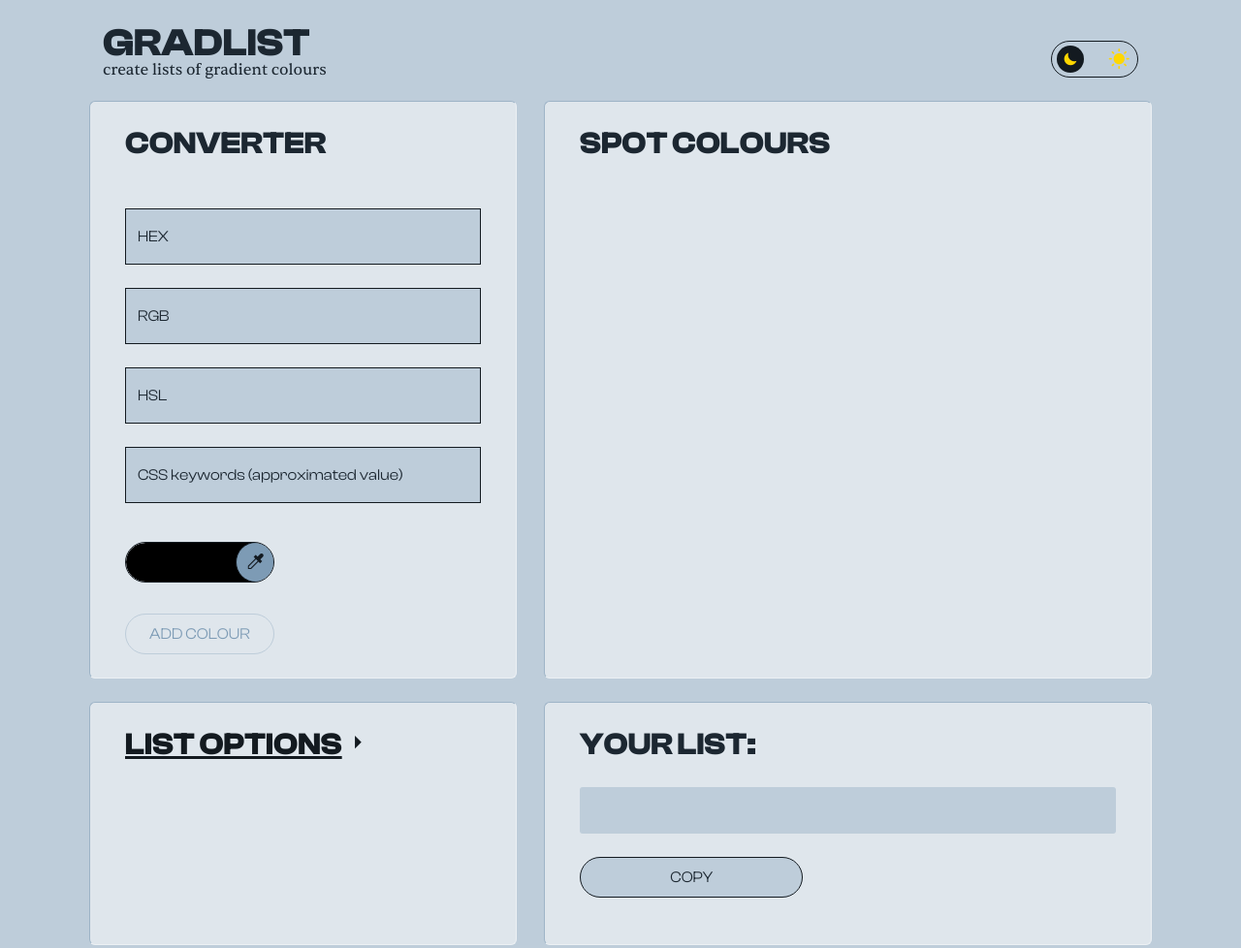
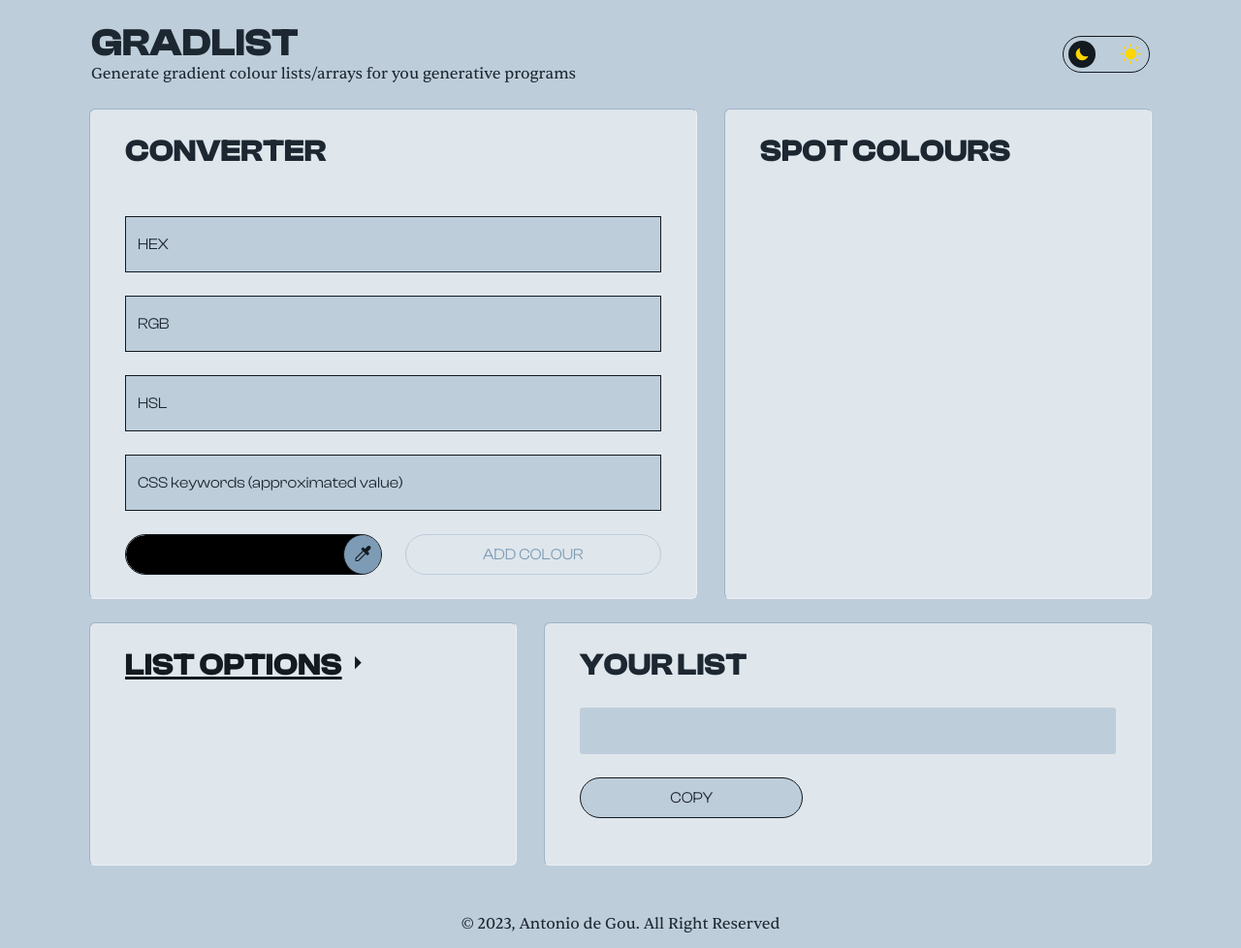
Before and after one commit to antoniodegou/gradlist-mod2b, a website built with Vite: page index.html in a window 1280 px wide. Shown: the top 978 px of the page at 97% size. Built offline with nearby package versions, Linux system fonts and the light colour scheme; files whose address does not match are found by name.

Commit message:
ajusted header alignments, and top sections widths ratios

```diff
--- a/index.html
+++ b/index.html
@@ -15,13 +15,13 @@
     <div class="row justify-content-center w-100 m-auto">
 
         <!-- header -->
-        <header class="row col-12">
-          <div class=" pb-4 pt-4 d-flex justify-content-center align-items-center">
+        <header class="row col-12" >
+          <div class=" pb-4 pt-4 pe-0 ps-0 d-flex justify-content-center align-items-center" >
             <div class="  col-6 m-0 p-0  ">
               <h1 class="  m-0   pe-3 lh-1">gradList</h1>
-              <p class="  m-0 lh-1">create lists of gradient colours</p>
+              <p class="  m-0 lh-3">Generate gradient colour lists/arrays for you generative programs</p>
             </div>
-            <div class=" d-flex col-6  m-0  p-0   align-self-end  justify-content-end align-items-center    ">
+            <div class=" d-flex col-6  m-0  p-0    justify-content-end align-items-center    ">
               <input type="checkbox" id="my_switch">
               <label class="my_switch_label fs1" for="my_switch">
                   <span class="icon-moon"></span>
@@ -33,7 +33,7 @@
         </header>
 
         <!-- converter -->
-        <section class="row  col-12  col-md-5 me-md-3 mb-4   ">
+        <section class="row  col-12  col-md-7 me-md-3 mb-4   ">
             <div   class="mybox rounded-2">
               <div class="  p-0 m-0   p-4  ">
                 <h2 class="m-0 p-0  ">Converter</h2>
@@ -60,12 +60,12 @@
                     <label for="CSScolours" class="form-label col-12">CSS keywords (approximated value)</label>
                     <datalist id="datalistOptions"></datalist>
                 </div>
-                <div class="input-group p-0  col-12">
-                    <div class="">
-                      <div class="col pb-3 mt-3">
+                <div class="col-12  ">
+                    <div class="row ">
+                      <div class="col-6  ">
                           <input id="mypick" class="form-control converter" type="color" name="head" data-bs-toggle="tooltip" data-bs-custom-class="custom-tooltip" data-bs-placement="top" data-icon="&#xe90a;" title="Colour Picker">
                       </div>
-                      <div class="col  pt-3">
+                      <div class="col-6 ">
                           <input type="submit" id="submit" class="my_submit p-1 ps-4 pe-4 w-100" value="Add Colour" disabled>
                       </div>
                     </div>
@@ -75,7 +75,7 @@
         </section>
 
         <!-- spot colours  -->
-        <section class="row   col-12 col-md-7  mb-4   ">
+        <section class="row   col-12 col-md-5  mb-4   ">
             <div class="  mybox rounded-2 container p-4 pt-0">
               <div class="row">
                 <div class="col-12 p-4 pb-0">
@@ -237,7 +237,7 @@
         <section class="row col-12 col-md-7  mb-4  ">
           <div class="mybox rounded-2 container">
             <div class="p-4 pb-0  col-12">
-              <h2 class="p-0 m-0">Your List:</h2>
+              <h2 class="p-0 m-0">Your List</h2>
             </div>
             <div class="p-4   align-self-start position-relative col-12 align-self-start justify-left-start ">
               <div id="my-list" class="p-4 font-monospace">
```
